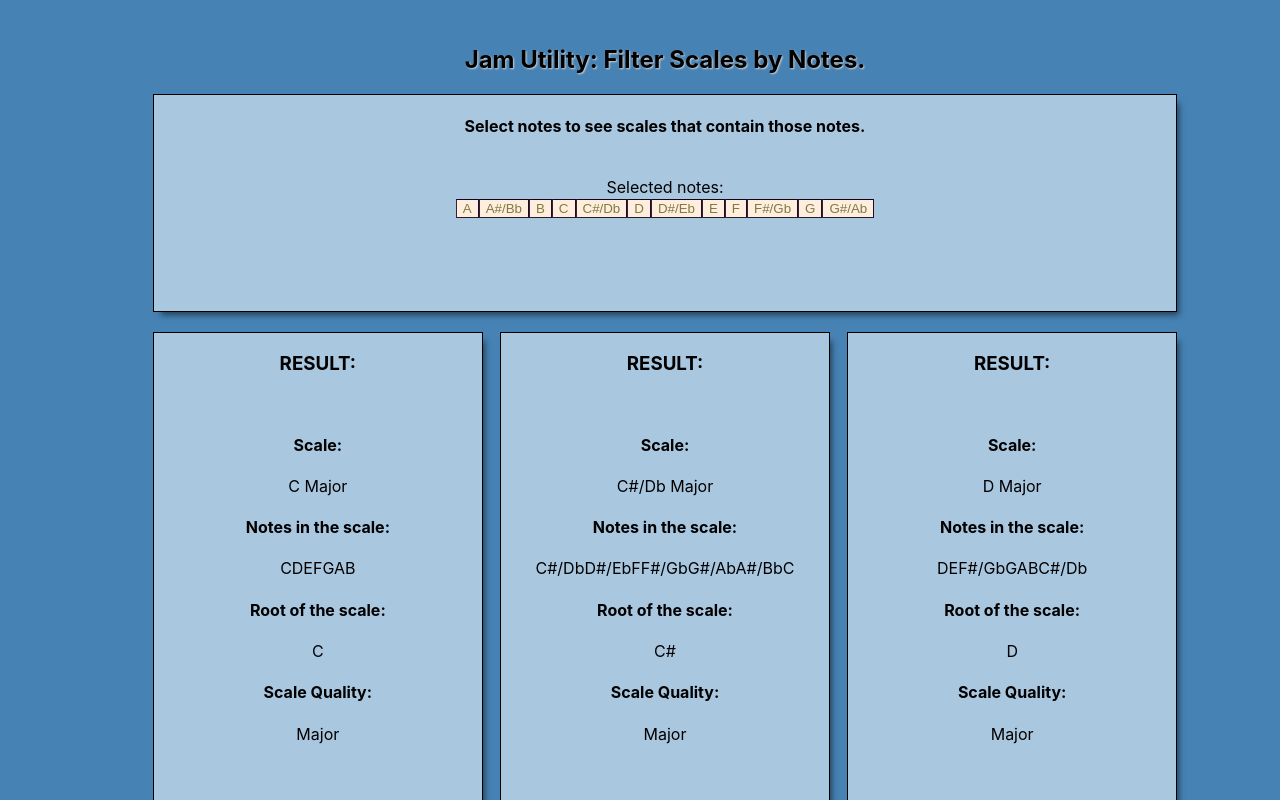
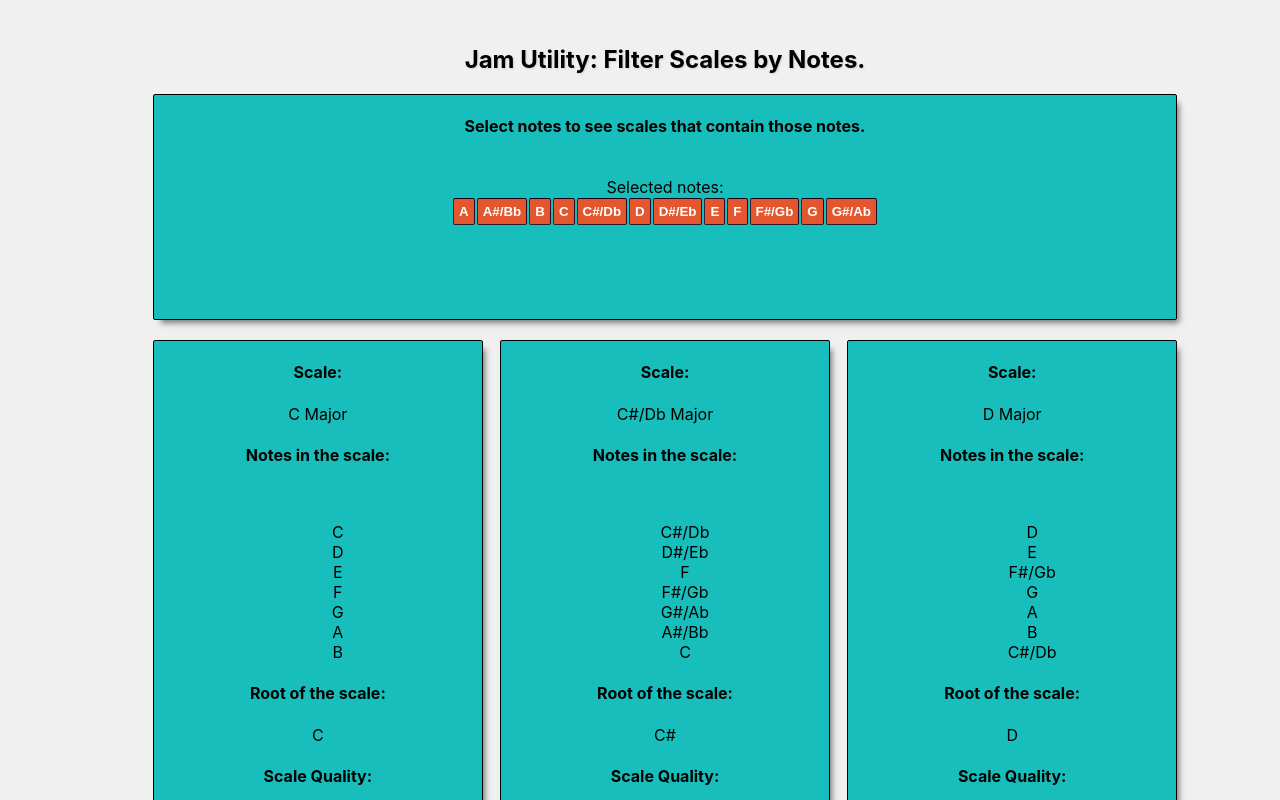
Before and after one commit to zhanknight/jam-utility, a React (Create React App) app: page / in a window 1280 px wide. Shown: the top 800 px of the page. Built offline with nearby package versions, Linux system fonts and the light colour scheme; the HTML template or start-up script is replaced by a standard one.

Commit message:
Small style adjustments

```diff
--- a/src/App.css
+++ b/src/App.css
@@ -1,5 +1,5 @@
 body {
-  background-color: steelblue;
+  background-color: #f0f0f0;
 
 }
 
@@ -25,7 +25,8 @@ body {
   box-shadow: 5px 6px 6px -3px rgba(0, 0, 0, 0.5);
   border-style: solid;
   border-width: 1px;
-  background-color: rgb(170, 199, 224);
+  border-radius: 2px;
+  background-color: #17BEBB;
 
 }
 
@@ -37,7 +38,8 @@ body {
   box-shadow: 5px 6px 6px -3px rgba(0, 0, 0, 0.5);
   border-style: solid;
   border-width: 1px;
-  background-color: rgb(170, 199, 224);
+  border-radius: 2px;
+  background-color: #17BEBB;
 }
 
 .App-title {
@@ -51,12 +53,20 @@ body {
 }
 
 button {
-  color:rgb(128, 122, 66);
-  background-color:#fed;
+  margin: 1px;
+  padding: 5px;
+  color: #FFFFFF;
+  background-color:#E4572E;
   border:1px solid;
+  border-radius: 2px;
   border-color: rgb(17, 4, 27) rgb(37, 10, 39) rgb(42, 27, 39) rgb(49, 36, 52);
+  font-weight: bold;
 }
 
 button:hover {
-  background-color: #f6f5eb;
+  background-color: #98b041;
 }
+
+ul {
+  list-style-type: none;
+}
--- a/src/Resultbox.js
+++ b/src/Resultbox.js
@@ -3,15 +3,20 @@ function Resultbox(props) {
 
     return (
         // just show me everything in the object right now
-        <div class="App-item"> <h3> RESULT: </h3><br />
+        <div class="App-item">
        <h4>Scale:</h4>{props.data.scale}<br />
-       <h4>Notes in the scale:</h4> {props.data.notes}<br />
+       <h4>Notes in the scale:</h4><br />
+                <ul>
+                {props.data.notes.map(data => {
+                    return (
+                        <li key={data}>{data}</li>
+                    )
+                }) }
+                </ul>
        <h4>Root of the scale:</h4> {props.data.root}<br />
        <h4>Scale Quality:</h4> {props.data.type}<br />
         </div>
     )
 }
 
-//        {props.data.display.toString()}
-
 export default Resultbox;
```
